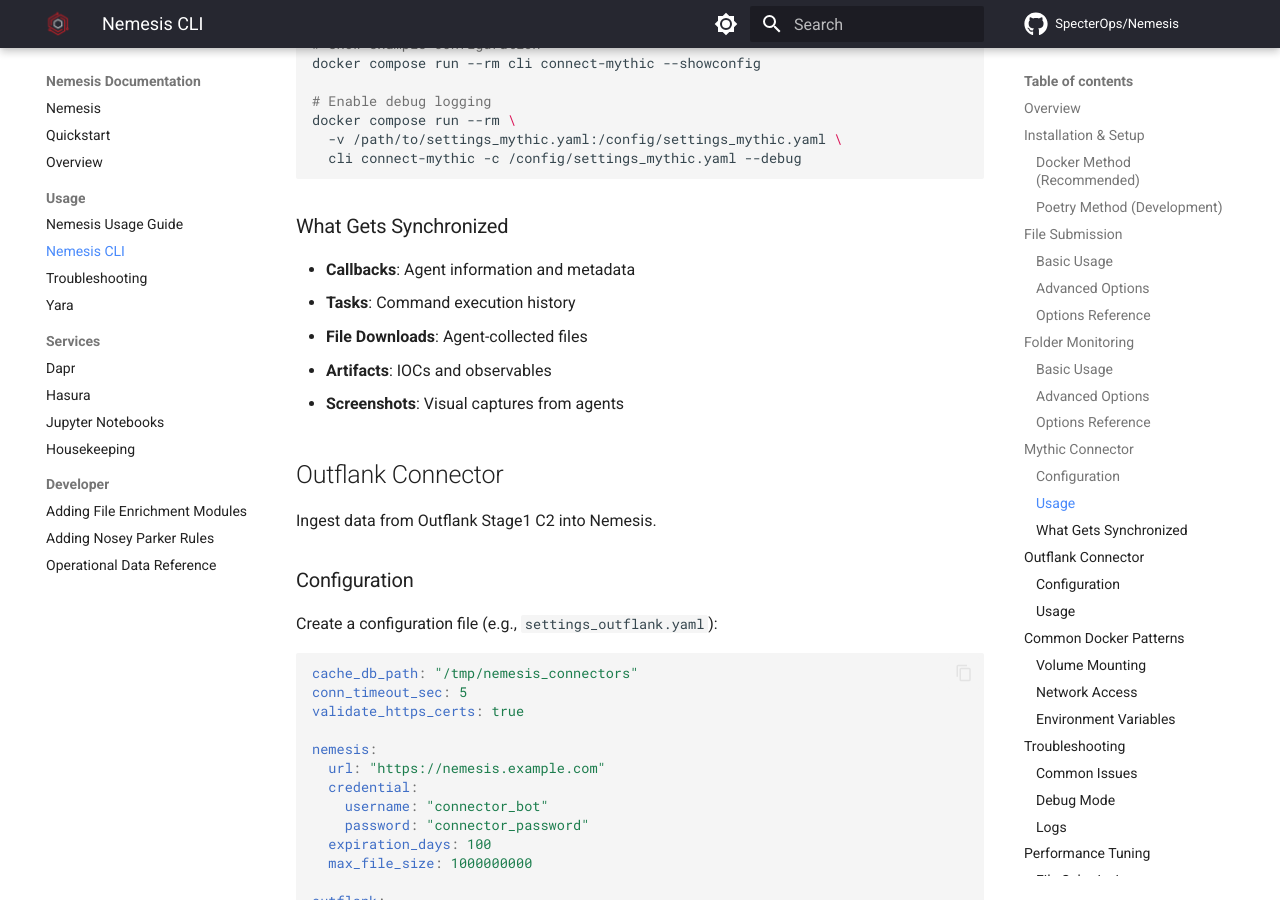
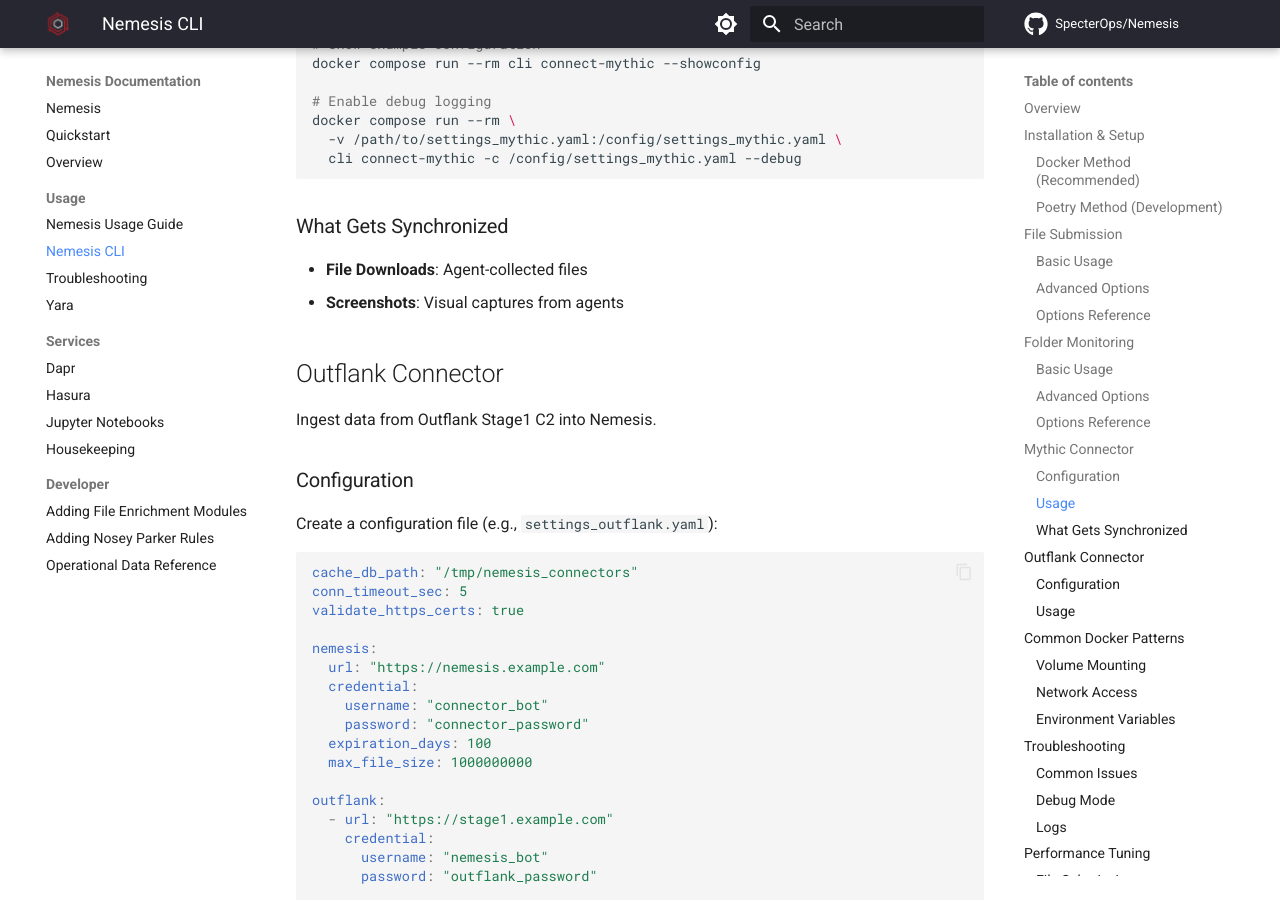
Before and after one commit to SpecterOps/Nemesis, an MkDocs documentation site: the page built from docs/cli.md, in a window 1280 px wide and 900 px high, scrolled down 6132 px. Built offline with MkDocs 1.6.1 and Material for MkDocs 9.7.7, drawn with Linux system fonts in a browser that asks for light colours; comment, search, counter and statistics services are not loaded.

Commit message:
update mythic docs

```diff
--- a/docs/cli.md
+++ b/docs/cli.md
@@ -270,10 +270,7 @@
 
 ### What Gets Synchronized
 
-- **Callbacks**: Agent information and metadata
-- **Tasks**: Command execution history
 - **File Downloads**: Agent-collected files
-- **Artifacts**: IOCs and observables
 - **Screenshots**: Visual captures from agents
 
 ## Outflank Connector
```
